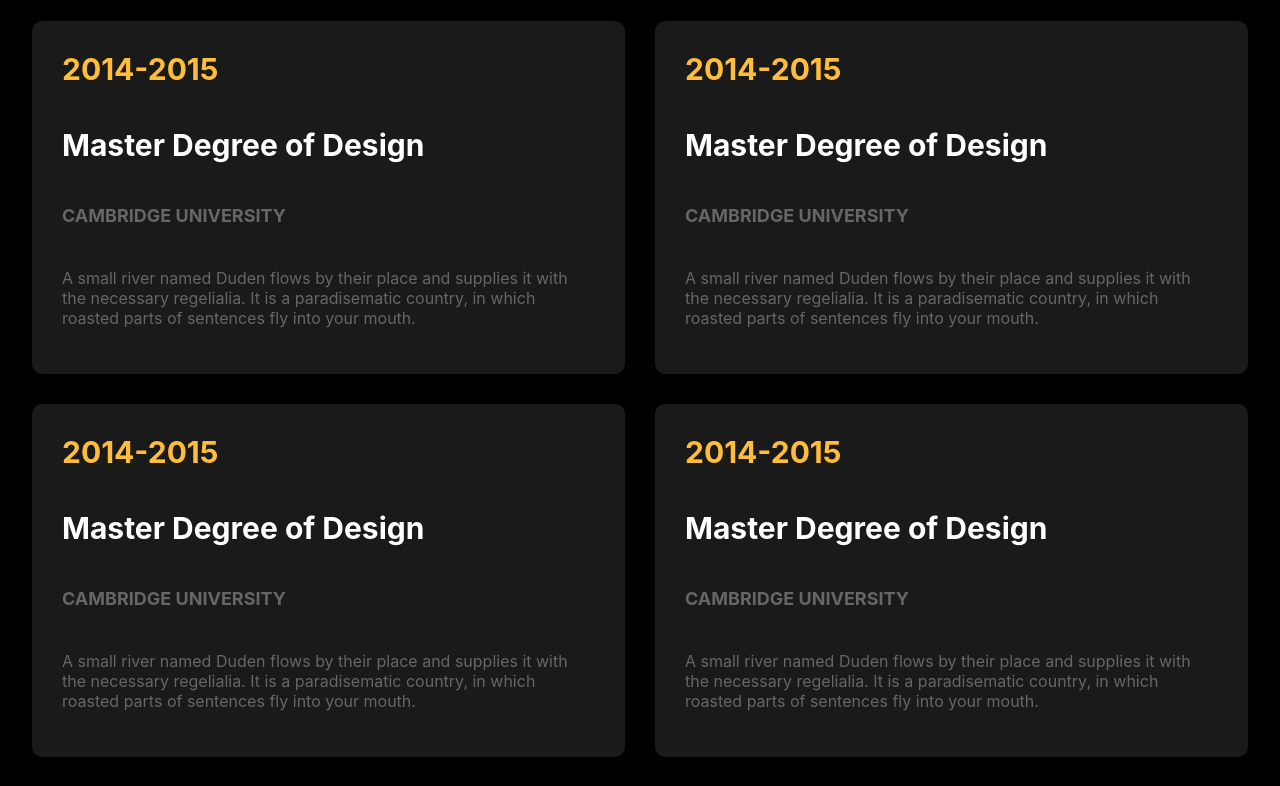
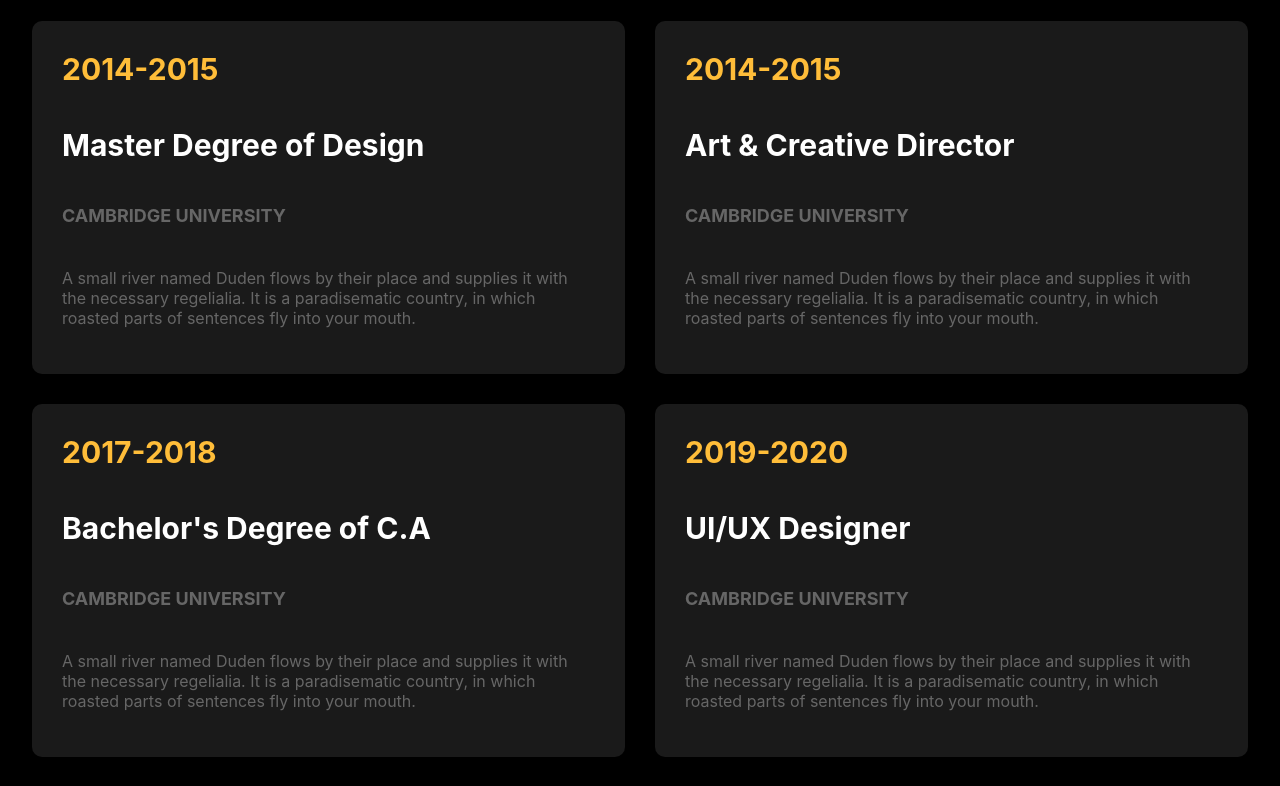
Before and after one commit to mohsenSeyedi/Me.com, a React (Create React App) app: page / in a window 1280 px wide. Shown: the part 2000-2786 px from the top of the page. Built offline with nearby package versions, Linux system fonts and the light colour scheme.

Commit message:
add fileServices to components

```diff
--- a/src/components/Header/Resume/Box.js
+++ b/src/components/Header/Resume/Box.js
@@ -1,11 +1,11 @@
 import React from 'react'
 import "./Box.css"
 
-export default function Box() {
+export default function Box({title , year}) {
   return (
     <div className="box">
-        <span>2014-2015</span>
-        <h4>Master Degree of Design</h4>
+        <span>{year}</span>
+        <h4>{title}</h4>
         <h6>CAMBRIDGE UNIVERSITY</h6>
         <p>A small river named Duden flows by their place and supplies it with the necessary regelialia. It is a paradisematic country, in which roasted parts of sentences fly into your mouth.</p>
     </div>
--- a/src/components/Header/Resume/Resume.js
+++ b/src/components/Header/Resume/Resume.js
@@ -11,12 +11,12 @@
                 <p>A small river named Duden flows by their place and supplies it with the necessary regelialia. It is a paradisematic country, in which roasted parts of sentences fly into your mouth.</p>
             </div>
             <div className="resume-boxes">
-              <Box></Box>
-              <Box></Box>
-              <Box></Box>
-              <Box></Box>
-              <Box></Box>
-              <Box></Box>
+              <Box year="2014-2015" title="Master Degree of Design"></Box>
+              <Box year="2014-2015" title="Art & Creative Director"></Box>
+              <Box year="2017-2018" title="Bachelor's Degree of C.A"></Box>
+              <Box year="2019-2020" title="UI/UX Designer"></Box>
+              <Box year="2014-2015" title="Wordpress Developer"></Box>
+              <Box year="2022-2023" title="Diploma in Computer"></Box>
             </div>
             <div className="resume-btn">
                 <a href="#">Download cv</a>
```
Also changed, not shown: src/components/Header/Services/Services.css (added), src/components/Header/Services/Services.js (added), src/components/Header/Services/box.css (added), src/components/Header/Services/box.js (added).
